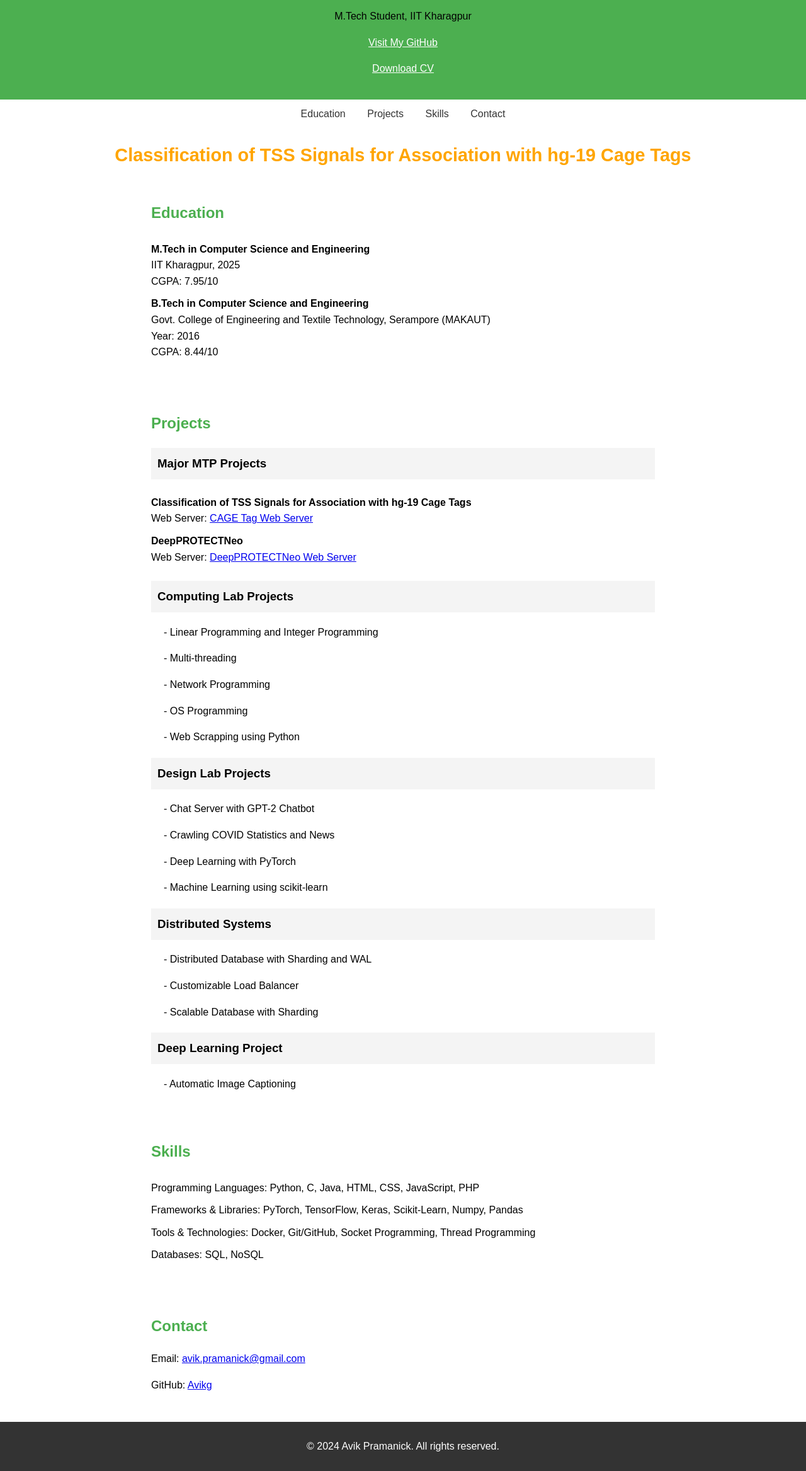
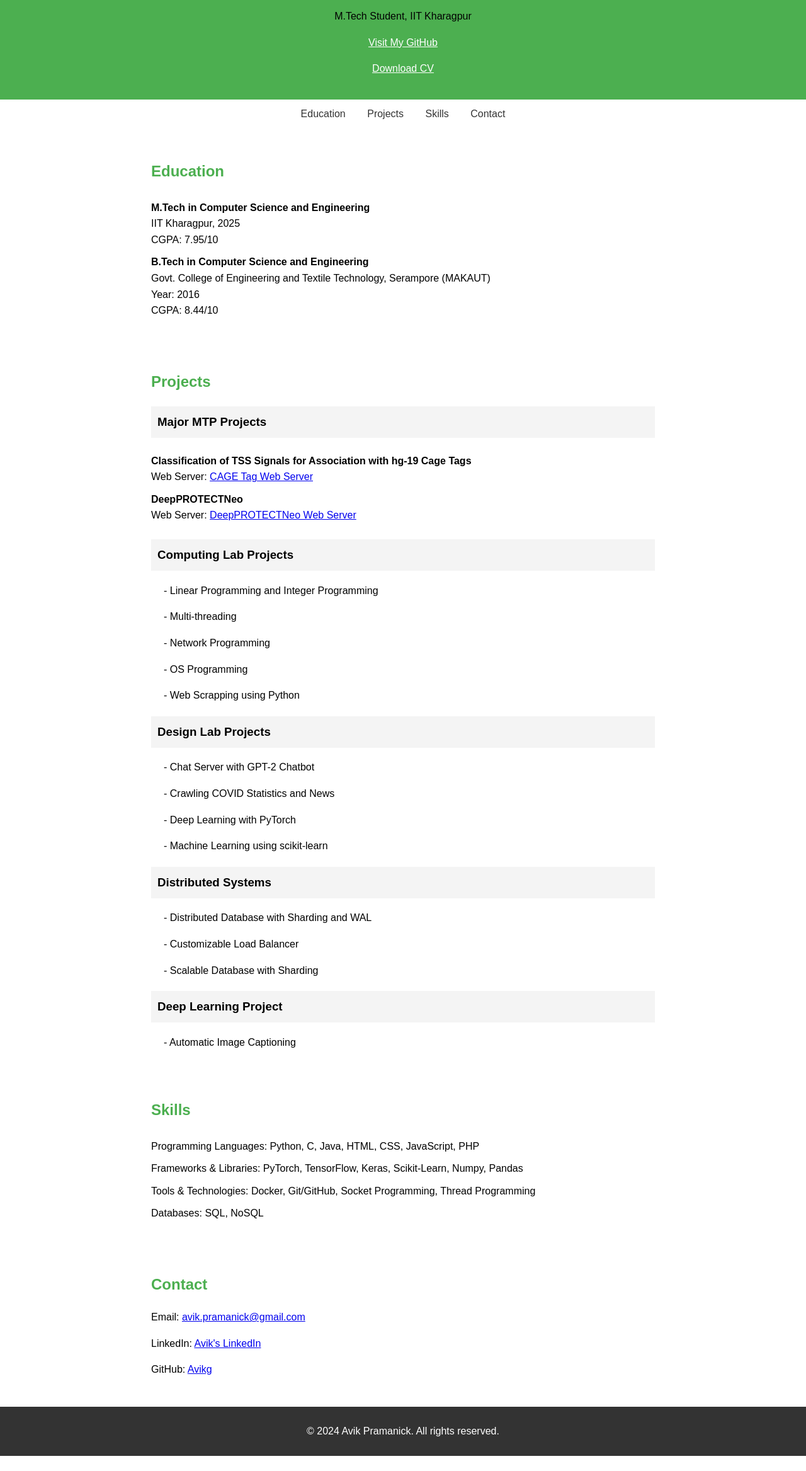
Before and after one commit to Avikg/avikg.github.io, a plain HTML site: page index.html in a window 1280 px wide. Shown: the part 87-2422 px from the top of the page at 63% size. After the commit the page ends 2398 px from the top, so only its background shows below. Drawn offline with Linux system fonts and the light colour scheme.

Commit message:
Update index.html

```diff
--- a/index.html
+++ b/index.html
@@ -70,6 +70,8 @@
             font-size: 1.8rem;
             font-weight: bold;
             margin: 20px 0;
+            border: 2px solid black; /* Added black border */
+            padding: 10px;
         }
     </style>
 </head>
@@ -87,10 +89,6 @@
         <a href="#skills">Skills</a>
         <a href="#contact">Contact</a>
     </nav>
-
-    <div class="highlighted-header">
-        Classification of TSS Signals for Association with hg-19 Cage Tags
-    </div>
 
     <section id="education">
         <h2>Education</h2>
@@ -164,6 +162,7 @@
     <section id="contact">
         <h2>Contact</h2>
         <p>Email: <a href="mailto:avik.pramanick@gmail.com">avik.pramanick@gmail.com</a></p>
+        <p>LinkedIn: <a href="https://www.linkedin.com/in/avik-iitian/" target="_blank">Avik's LinkedIn</a></p>
         <p>GitHub: <a href="https://github.com/Avikg" target="_blank">Avikg</a></p>
     </section>
 
```
